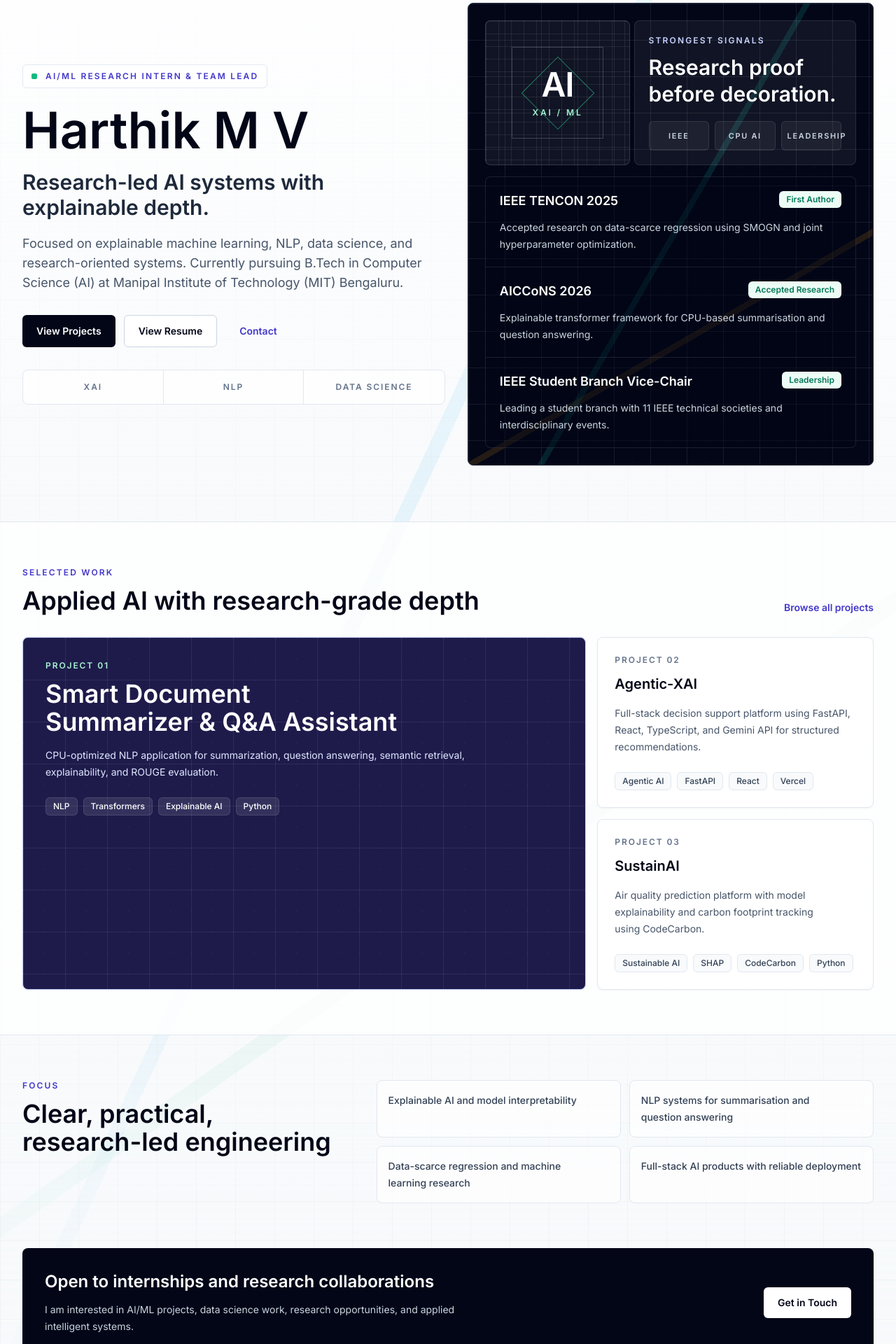
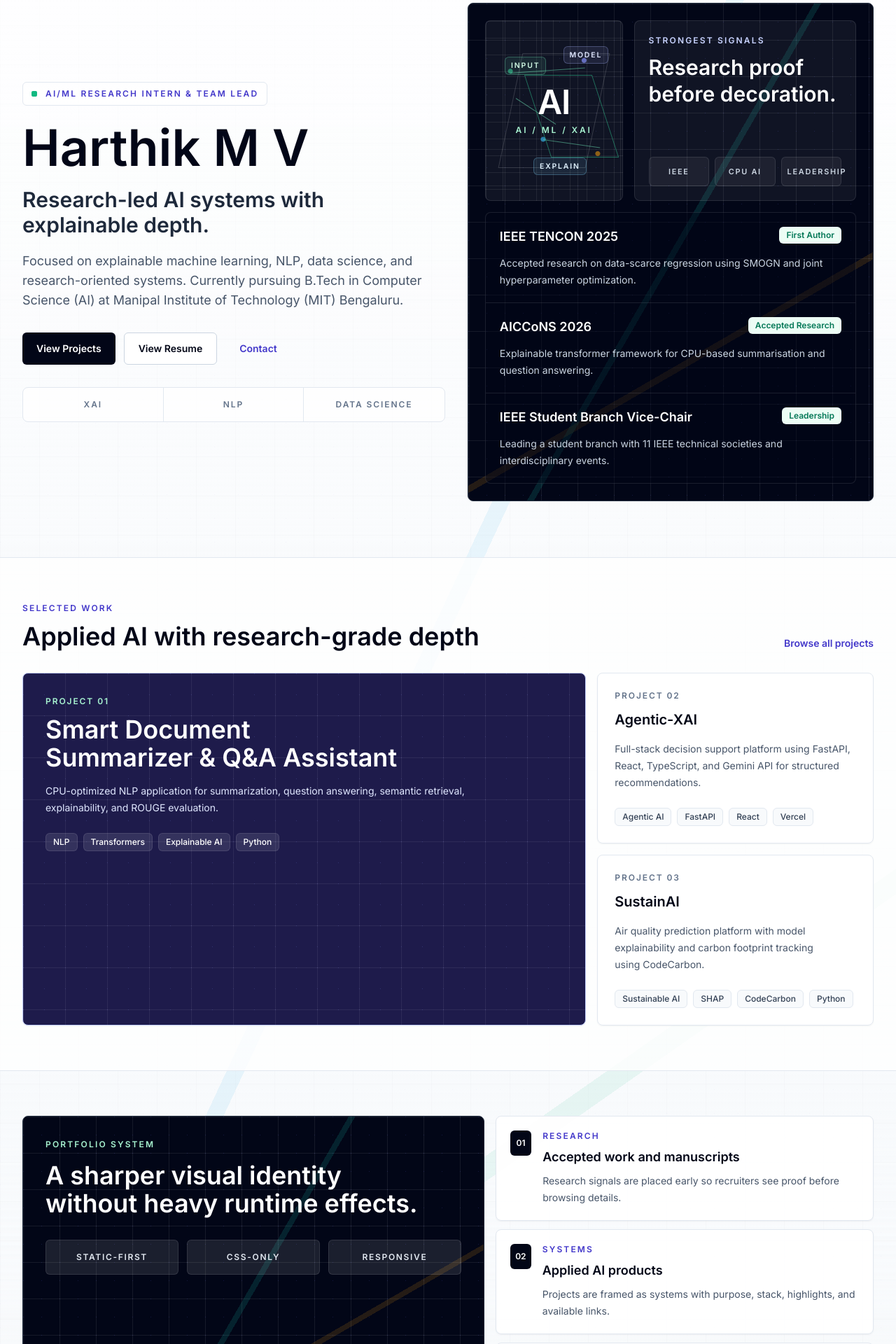
Before and after one commit to Harthik777/portfolio-website, a Next.js app: page / in a window 1280 px wide. Shown: the part 140-2060 px from the top of the page at 70% size. Built offline with nearby package versions, Linux system fonts and the light colour scheme.

Commit message:
Enrich AI visual experience

```diff
--- a/src/app/globals.css
+++ b/src/app/globals.css
@@ -268,6 +268,117 @@
   .number-chip {
     @apply inline-flex h-9 w-9 items-center justify-center rounded-md bg-slate-950 text-xs font-semibold text-white dark:bg-white dark:text-slate-950;
   }
+
+  .ai-visual {
+    @apply relative overflow-hidden rounded-lg border border-white/10 bg-white/[0.06];
+    min-height: 15rem;
+    background-image:
+      radial-gradient(
+        circle at 18% 28%,
+        rgba(52, 211, 153, 0.55) 0 3px,
+        transparent 4px
+      ),
+      radial-gradient(
+        circle at 72% 22%,
+        rgba(129, 140, 248, 0.7) 0 3px,
+        transparent 4px
+      ),
+      radial-gradient(
+        circle at 42% 66%,
+        rgba(56, 189, 248, 0.62) 0 3px,
+        transparent 4px
+      ),
+      radial-gradient(
+        circle at 82% 74%,
+        rgba(245, 158, 11, 0.55) 0 3px,
+        transparent 4px
+      ),
+      linear-gradient(90deg, rgba(255, 255, 255, 0.08) 1px, transparent 1px),
+      linear-gradient(rgba(255, 255, 255, 0.08) 1px, transparent 1px);
+    background-size:
+      auto,
+      auto,
+      auto,
+      auto,
+      24px 24px,
+      24px 24px;
+  }
+
+  .ai-visual::before,
+  .ai-visual::after {
+    position: absolute;
+    inset: 18%;
+    pointer-events: none;
+    content: '';
+    border: 1px solid rgba(255, 255, 255, 0.16);
+    transform: skew(-12deg);
+  }
+
+  .ai-visual::after {
+    inset: 30% 12% 24% 38%;
+    border-color: rgba(52, 211, 153, 0.48);
+    transform: skew(18deg);
+  }
+
+  .signal-line {
+    @apply absolute h-px bg-emerald-300/50;
+    transform-origin: left center;
+  }
+
+  .project-visual {
+    @apply relative mb-5 overflow-hidden rounded-lg border border-slate-200 bg-slate-950 dark:border-slate-800;
+    min-height: 8.5rem;
+    background-image:
+      linear-gradient(
+        135deg,
+        rgba(99, 102, 241, 0.22) 0 1px,
+        transparent 1px 24px
+      ),
+      linear-gradient(90deg, rgba(255, 255, 255, 0.08) 1px, transparent 1px),
+      linear-gradient(rgba(255, 255, 255, 0.08) 1px, transparent 1px);
+    background-size:
+      24px 24px,
+      48px 48px,
+      48px 48px;
+  }
+
+  .project-visual::before {
+    position: absolute;
+    inset: 18px;
+    content: '';
+    border: 1px solid rgba(255, 255, 255, 0.14);
+  }
+
+  .project-visual::after {
+    position: absolute;
+    inset: auto 18px 18px 42%;
+    height: 1px;
+    content: '';
+    background: linear-gradient(90deg, transparent, rgba(52, 211, 153, 0.9));
+  }
+
+  .project-node {
+    @apply absolute h-2.5 w-2.5 rounded-sm bg-emerald-300;
+    box-shadow: 0 0 0 6px rgba(52, 211, 153, 0.08);
+  }
+
+  .scan-surface {
+    @apply relative overflow-hidden;
+  }
+
+  .scan-surface::after {
+    position: absolute;
+    inset: 0;
+    pointer-events: none;
+    content: '';
+    background: linear-gradient(
+      90deg,
+      transparent,
+      rgba(255, 255, 255, 0.13),
+      transparent
+    );
+    transform: translateX(-100%);
+  }
 }
 
 @layer utilities {
@@ -284,6 +395,16 @@
     contain-intrinsic-size: 1px 700px;
   }
 
+  @media (prefers-reduced-motion: no-preference) {
+    .scan-surface::after {
+      animation: scan-x 7s ease-in-out infinite;
+    }
+
+    .signature-mark::after {
+      animation: mark-pulse 5s ease-in-out infinite;
+    }
+  }
+
   @media (prefers-reduced-motion: reduce) {
     *,
     ::before,
@@ -295,3 +416,28 @@
     }
   }
 }
+
+@keyframes scan-x {
+  0%,
+  18% {
+    transform: translateX(-100%);
+  }
+
+  46%,
+  100% {
+    transform: translateX(100%);
+  }
+}
+
+@keyframes mark-pulse {
+  0%,
+  100% {
+    opacity: 0.42;
+    transform: rotate(45deg) scale(1);
+  }
+
+  50% {
+    opacity: 0.85;
+    transform: rotate(45deg) scale(1.08);
+  }
+}
--- a/src/app/page.tsx
+++ b/src/app/page.tsx
@@ -98,14 +98,28 @@ function HeroSection() {
         </div>
       </div>
 
-      <div className="brand-panel p-5 sm:p-6">
+      <div className="brand-panel scan-surface p-5 sm:p-6">
         <div className="grid gap-4 sm:grid-cols-[0.62fr_1fr] sm:items-stretch">
-          <div className="signature-mark min-h-56 sm:min-h-full">
-            <div className="relative z-10 text-center">
-              <p className="text-5xl font-semibold tracking-tight">AI</p>
-              <p className="mt-2 text-xs font-semibold uppercase tracking-[0.24em] text-emerald-200">
-                XAI / ML
-              </p>
+          <div className="ai-visual min-h-64 sm:min-h-full">
+            <span className="signal-line left-[18%] top-[29%] w-[55%] rotate-[-4deg]" />
+            <span className="signal-line left-[42%] top-[66%] w-[42%] rotate-[8deg]" />
+            <span className="signal-line left-[22%] top-[43%] w-[35%] rotate-[33deg]" />
+            <div className="absolute left-[14%] top-[20%] rounded-md border border-emerald-300/30 bg-emerald-300/10 px-2 py-1 text-[0.65rem] font-semibold uppercase tracking-[0.18em] text-emerald-100">
+              Input
+            </div>
+            <div className="absolute right-[10%] top-[14%] rounded-md border border-indigo-300/30 bg-indigo-300/10 px-2 py-1 text-[0.65rem] font-semibold uppercase tracking-[0.18em] text-indigo-100">
+              Model
+            </div>
+            <div className="absolute bottom-[14%] left-[35%] rounded-md border border-sky-300/30 bg-sky-300/10 px-2 py-1 text-[0.65rem] font-semibold uppercase tracking-[0.18em] text-sky-100">
+              Explain
+            </div>
+            <div className="relative z-10 grid h-full min-h-64 place-items-center text-center">
+              <div>
+                <p className="text-5xl font-semibold tracking-tight">AI</p>
+                <p className="mt-2 text-xs font-semibold uppercase tracking-[0.24em] text-emerald-200">
+                  AI / ML / XAI
+                </p>
+              </div>
             </div>
           </div>
           <div className="flex flex-col justify-between gap-5 rounded-lg border border-white/10 bg-white/[0.06] p-5">
@@ -230,6 +244,77 @@ function FeaturedProjectsSection() {
   );
 }
 
+function BrandSystemSection() {
+  const systems = [
+    {
+      label: 'Research',
+      title: 'Accepted work and manuscripts',
+      detail:
+        'Research signals are placed early so recruiters see proof before browsing details.',
+    },
+    {
+      label: 'Systems',
+      title: 'Applied AI products',
+      detail:
+        'Projects are framed as systems with purpose, stack, highlights, and available links.',
+    },
+    {
+      label: 'Explainability',
+      title: 'Readable decisions',
+      detail:
+        'The visual language supports the portfolio theme: structured, interpretable, and precise.',
+    },
+  ];
+
+  return (
+    <section className="section-shell py-12 sm:py-16">
+      <div className="grid gap-4 lg:grid-cols-[1.1fr_0.9fr]">
+        <div className="brand-panel scan-surface p-6 sm:p-8">
+          <p className="text-xs font-semibold uppercase tracking-[0.18em] text-emerald-200">
+            Portfolio System
+          </p>
+          <h2 className="mt-4 max-w-2xl text-3xl font-semibold leading-tight text-white sm:text-4xl">
+            A sharper visual identity without heavy runtime effects.
+          </h2>
+          <div className="mt-8 grid gap-3 sm:grid-cols-3">
+            {['Static-first', 'CSS-only', 'Responsive'].map(item => (
+              <div
+                key={item}
+                className="rounded-md border border-white/10 bg-white/10 px-3 py-4 text-center"
+              >
+                <p className="text-xs font-semibold uppercase tracking-[0.14em] text-slate-200">
+                  {item}
+                </p>
+              </div>
+            ))}
+          </div>
+        </div>
+
+        <div className="grid gap-3">
+          {systems.map((item, index) => (
+            <article key={item.title} className="premium-card p-5">
+              <div className="flex items-start gap-4">
+                <span className="number-chip">
+                  {String(index + 1).padStart(2, '0')}
+                </span>
+                <div>
+                  <p className="eyebrow">{item.label}</p>
+                  <h3 className="mt-2 text-lg font-semibold text-slate-950 dark:text-white">
+                    {item.title}
+                  </h3>
+                  <p className="mt-2 text-sm leading-6 text-slate-600 dark:text-slate-300">
+                    {item.detail}
+                  </p>
+                </div>
+              </div>
+            </article>
+          ))}
+        </div>
+      </div>
+    </section>
+  );
+}
+
 function FocusSection() {
   return (
     <section className="section-shell grid gap-8 py-12 sm:py-16 lg:grid-cols-[0.8fr_1.2fr] lg:items-start">
@@ -281,6 +366,7 @@ export default function Home() {
     <div className="page-surface">
       <HeroSection />
       <FeaturedProjectsSection />
+      <BrandSystemSection />
       <FocusSection />
       <CTASection />
     </div>
--- a/src/app/projects/page.tsx
+++ b/src/app/projects/page.tsx
@@ -234,6 +234,19 @@ function ProjectCard({
         featured ? 'brand-panel lg:p-7' : 'premium-card'
       }`}
     >
+      <div className="project-visual scan-surface">
+        <span className="project-node left-[18%] top-[28%]" />
+        <span className="project-node right-[18%] top-[24%] bg-indigo-300" />
+        <span className="project-node bottom-[22%] left-[44%] bg-sky-300" />
+        <div className="absolute inset-x-5 bottom-5 flex items-center justify-between">
+          <p className="text-xs font-semibold uppercase tracking-[0.18em] text-slate-300">
+            {project.type}
+          </p>
+          <p className="text-xs font-semibold uppercase tracking-[0.18em] text-emerald-200">
+            {project.tags[0]}
+          </p>
+        </div>
+      </div>
       <div className="flex flex-wrap items-center gap-2">
         <span
           className={
```
